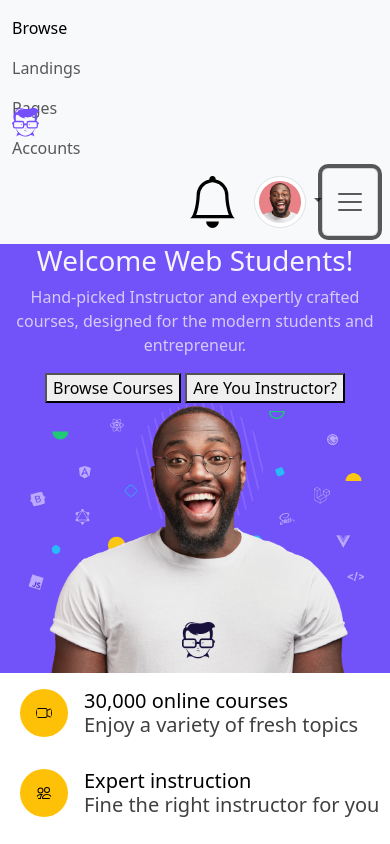
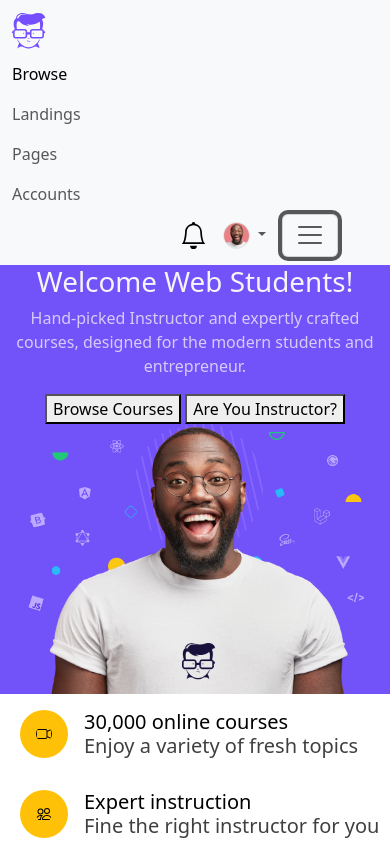
Before and after one commit to Vikappa/D4---W2---U2, a plain HTML site: page index.html in a window 390 px wide. Both pictures are taken after a click on the button "Toggle navigation". Shown: the top 844 px of the page. Drawn offline with nearby package versions, Linux system fonts and the light colour scheme.

Commit message:
Fix navbar responsive

```diff
--- a/custom-bootstrap.scss
+++ b/custom-bootstrap.scss
@@ -76,11 +76,3 @@ $spacers: map-merge($spacers, $new-spacers);
 
 // il flag !default serve a creare una variabile ma solamente nel caso in cui quella variabile NON sia stata già
 // definita
-
-.classLogoResponsive {
-  position: absolute;
-
-  @media (min-width: lg) {
-    position: relative;
-  }
-}
--- a/index.html
+++ b/index.html
@@ -10,12 +10,20 @@
 </head>
 
 <body class=" bg-light">
+
+
+
+
   <nav class="navbar navbar-expand-lg bg-body-tertiary">
     <div class="container">
-      <a class="navbar-brand classLogoResponsive" href="#"><img src="./assets/logo.svg"></a>
+      <div class="row w-100 align-items-center">
 
-      <div class="collapse navbar-collapse" id="navbarNav">
-        <ul class="navbar-nav me-auto">
+
+
+        <img src="./assets/logo.svg" class="navbar-brand classLogoResponsive col-2 col-lg-1">
+
+        <div class="collapse navbar-collapse col-4" id="navbarNav">
+          <ul class="navbar-nav">
             <li class="nav-item">
               <a class="nav-link active" aria-current="page" href="#">Browse</a>
             </li>
@@ -31,7 +39,7 @@
           </ul>
         </div>
 
-      <div class="d-flex ms-auto">
+        <div class="d-flex ms-auto col-9 col-lg-5 justify-content-end">
           <div class="d-flex " style="position: relative;">
 
 
@@ -44,7 +52,7 @@
                   <img src="./assets/bell.svg" class="col-2">
                   <a class="nav-link dropdown-toggle col-2 mx-1" href="#" role="button" data-bs-toggle="dropdown"
                     aria-expanded="false">
-                  <img src="./assets/avatar-1.jpg" class="rounded-circle img-thumbnail img-fluid ">
+                    <img src="./assets/avatar-1.jpg" class="rounded-circle img-thumbnail img-fluid p-0">
                   </a>
                   <ul class="dropdown-menu" style="position: absolute;">
                     <li><a class="dropdown-item" href="#">Action</a></li>
@@ -59,7 +67,7 @@
             </ul>
 
 
-          <button class="navbar-toggler" type="button" data-bs-toggle="collapse" data-bs-target="#navbarNav"
+            <button class="navbar-toggler mx-1" type="button" data-bs-toggle="collapse" data-bs-target="#navbarNav"
               aria-controls="navbarNav" aria-expanded="false" aria-label="Toggle navigation">
               <span class="navbar-toggler-icon"></span>
             </button>
@@ -69,6 +77,7 @@
 
         </div>
 
+      </div>
     </div>
   </nav>
 
```
Also changed, not shown: custom-bootstrap.css, custom-bootstrap.min.css, 2 other files. Lines whose indentation alone changed are shown as unchanged.
